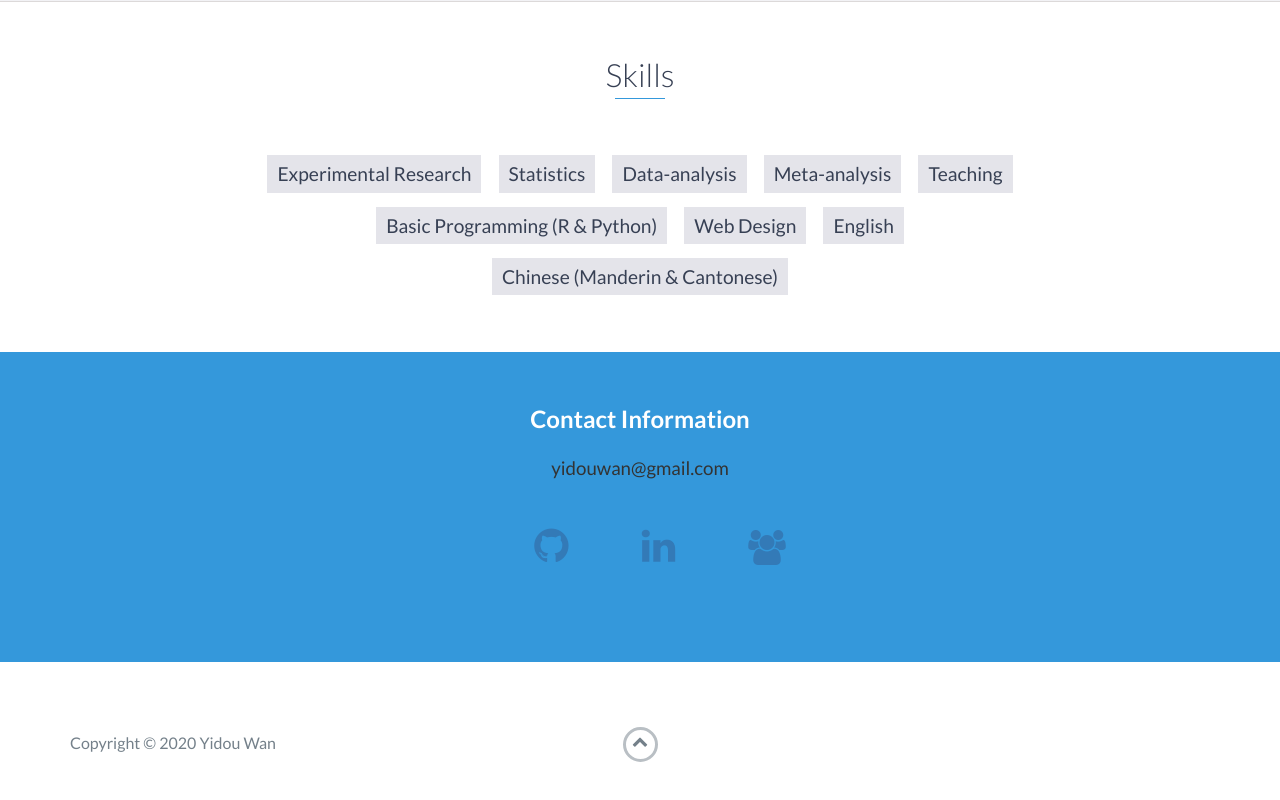
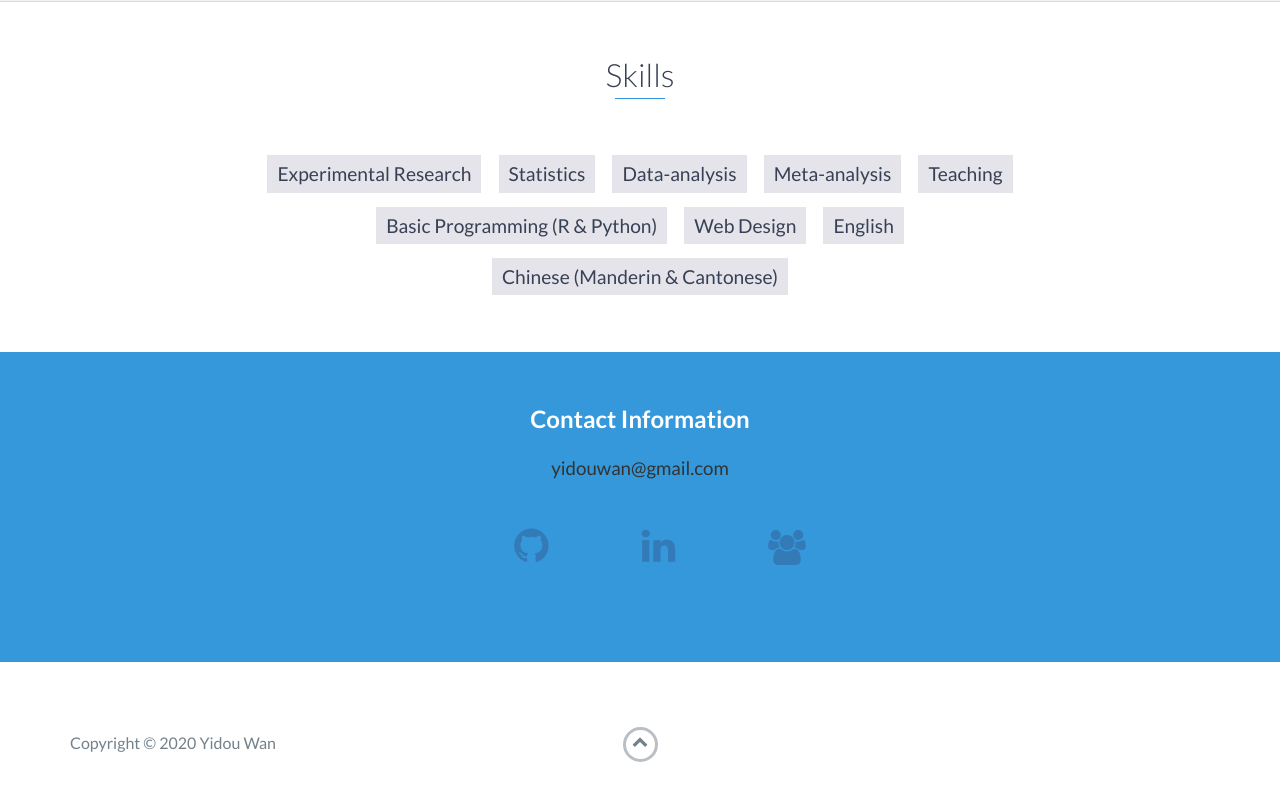
Before and after one commit to yidouwan/yidouwan.github.io, a website: page index.html in a window 1280 px wide. Shown: the part 3875-4675 px from the top of the page. Drawn offline with nearby package versions, Linux system fonts and the light colour scheme.

Commit message:
position

```diff
--- a/scss/styles.scss
+++ b/scss/styles.scss
@@ -749,8 +749,8 @@ footer {
     li {
         display: inline-block;
         padding-top: 25px;
-        padding-left: 35px;
-        padding-right: 35px;
+        padding-left: 45px;
+        padding-right: 45px;
         padding-bottom: 30px;
     }
 
```
Also changed, not shown: css/styles.css.
